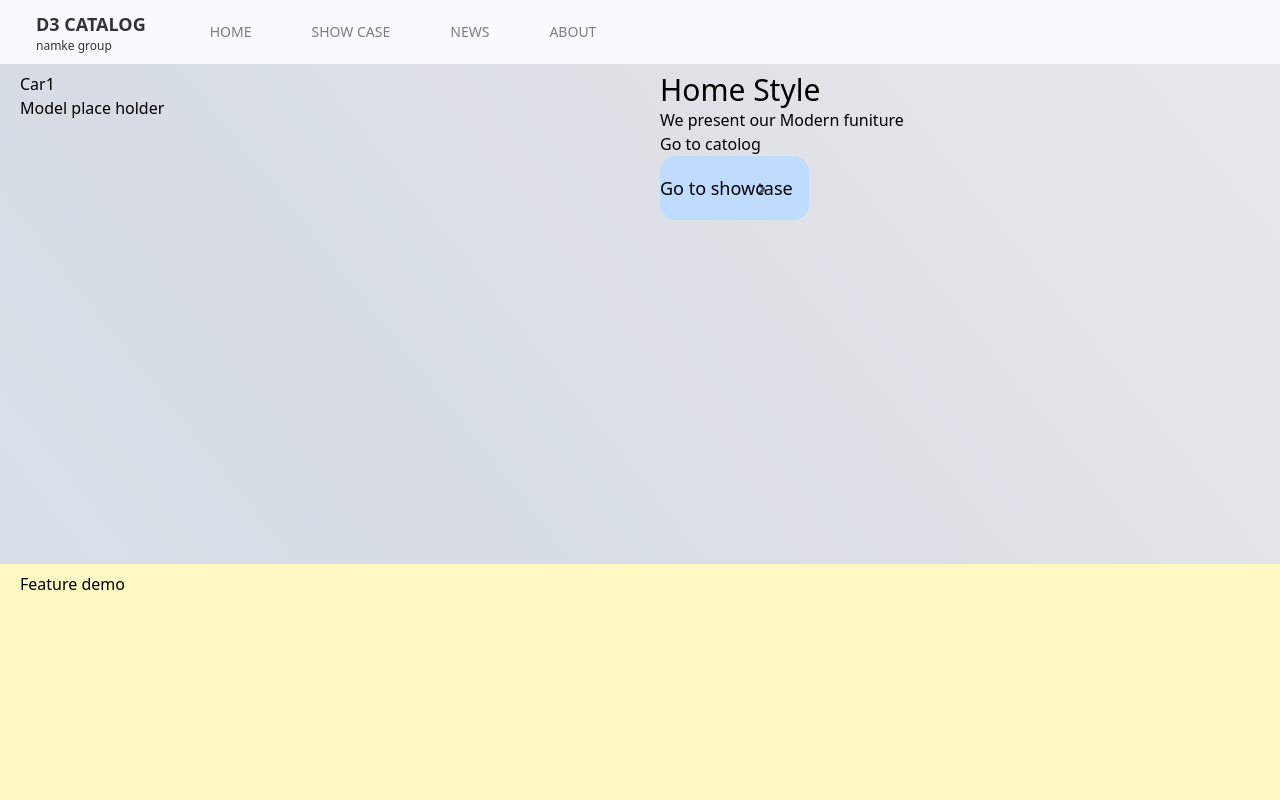
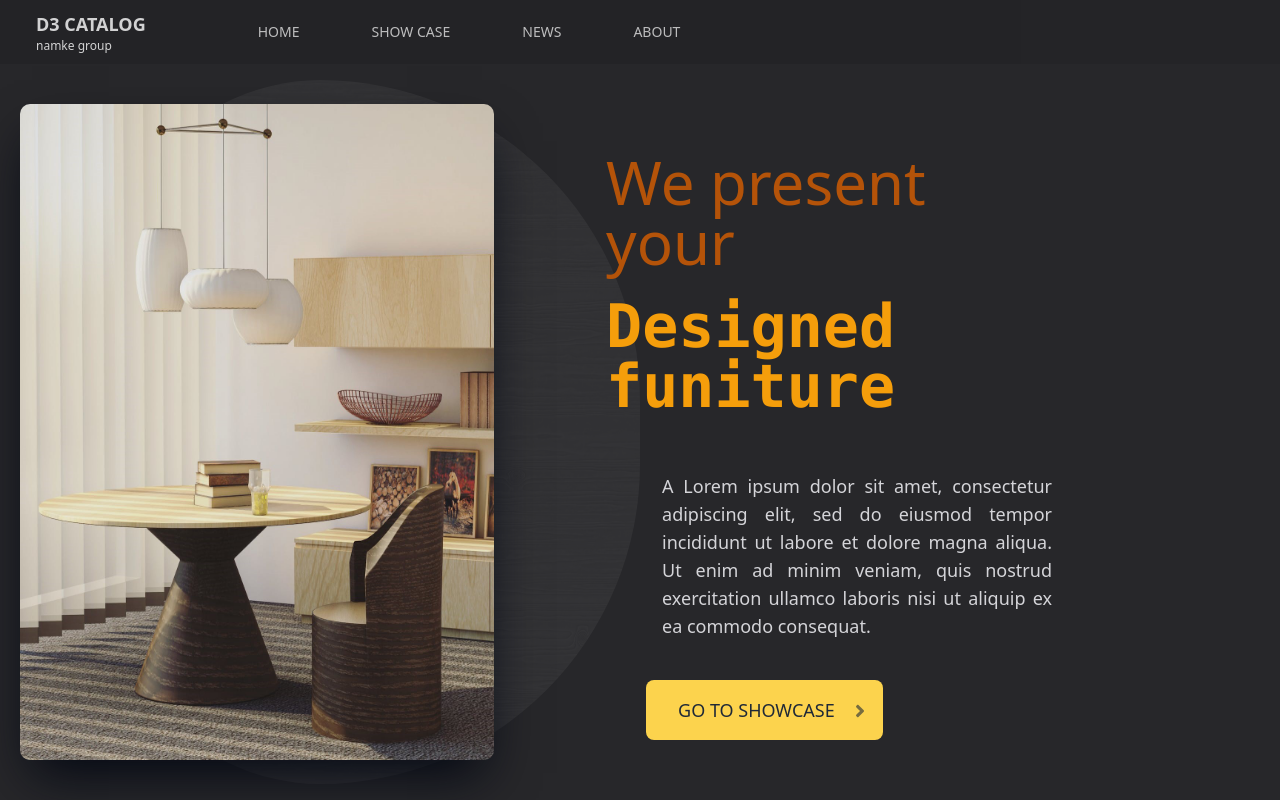
Before and after one commit to namke-dev/ThreeD-Catalog, a Next.js app: page /home in a window 1280 px wide. Shown: the top 800 px of the page. Built offline with nearby package versions, Linux system fonts and the light colour scheme.

Commit message:
style homepage

```diff
--- a/src/components/layouts/HomePageCart.jsx
+++ b/src/components/layouts/HomePageCart.jsx
@@ -5,7 +5,7 @@ export default function HomePageCart({ children, props, className }) {
     <div
       {...props}
       className={`
-        px-5 py-2 bg-black/5
+        px-5 py-2
         ${className}`}
     >
       {children}
--- a/src/components/layouts/HomePageIntro.jsx
+++ b/src/components/layouts/HomePageIntro.jsx
@@ -5,51 +5,77 @@ import Link from "next/link";
 
 export default function HomePageIntro() {
   return (
-    <div className="grid grid-cols-2">
-      <HomePageCart className="h-[500px]">
-        Car1
-        <div>Model place holder</div>
-      </HomePageCart>
-      <HomePageCart className="">
-        <div className="text-3xl">Home Style</div>
-        <div>
-          We present our <span>Modern funiture</span>
+    <div className="">
+      {/* background */}
+      <div className="absolute top-20 w-full opacity-10 z-10">
+        <img
+          src="/textures/Wood_gray.jpg"
+          alt="placeholder"
+          className="h-[88vh] w-[50vw] pl-16 rounded-[500px]"
+        />
       </div>
-        <div>Go to catolog</div>
+
+      <HomePageCart className="flex flex-row h-[95vh] w-full bg-zinc-800 text-zinc-300 z-20">
+        <div className="h-auto w-1/2 flex justify-end pt-8 z-20 pr-20">
+          <img
+            src="/images/homepage6.jpg"
+            alt="placeholder"
+            className="h-[82vh] rounded-[10px] shadow-2xl shadow-gray-950"
+          />
+        </div>
+        <div className="flex flex-col pl-8 w-1/2 mr-32 z-20 pr-20">
+          <div
+            className="text-6xl text-amber-700
+           font-thin font-sans mt-20"
+          >
+            We present your{" "}
+            <div className="text-amber-500 font-mono font-semibold pt-6">
+              Designed funiture
+            </div>
+          </div>
+          <div className="w-full text-lg text-justify mt-14 mb-10 pl-14">
+            A Lorem ipsum dolor sit amet, consectetur adipiscing elit, sed do
+            eiusmod tempor incididunt ut labore et dolore magna aliqua. Ut enim
+            ad minim veniam, quis nostrud exercitation ullamco laboris nisi ut
+            aliquip ex ea commodo consequat.
+          </div>
+
           <Link href="/show-case">
             <button
-            className="py-2
-            bg-blue-200
-            text-gray-80000
-            hover:text-white
-            hover:bg-blue-400
-            font-medium rounded-2xl
-
+              className="h-[60px] px-10
+              bg-amber-300
+              text-gray-800
+              hover:bg-amber-500
               flex flex-row items-center justify-center
               group
-
-            text-sm md:text-lg
-            px-2
-            group
+              rounded-lg
+              ml-10
             "
             >
               <span
                 className="
-                md:py-2.5
                 md:-translate-x-2
-                md:hover:translate-x-0
-                transition-transform"
+                md:group-hover:translate-x-0
+                transition-transform
+                font-medium rounded-md
+                font-sans
+                group-hover:text-white
+                text-sm md:text-lg"
               >
-              Go to showcase
+                GO TO SHOWCASE
               </span>
               <FaAngleRight
-              className="mt-0.5 -mr-14 absolute group-hover:translate-x-4 opacity-60 transition
+                className="mt-0.5 -mr-48 absolute
+                group-hover:translate-x-4 opacity-60 transition
                 scale-0 md:scale-100
+                text-xl
                 md:group-hover:scale-125
-              md:group-hover:opacity-25"
+                md:group-hover:opacity-50
+                group-hover:text-white"
               />
             </button>
           </Link>
+        </div>
       </HomePageCart>
     </div>
   );
--- a/src/components/layouts/Navbar.jsx
+++ b/src/components/layouts/Navbar.jsx
@@ -4,24 +4,27 @@ import Link from "next/link";
 
 export default function Navbar() {
   return (
-    <header className="w-full">
+    <div className=" w-full z-50 bg-zinc-900 text-white/70">
       <div
         className="
+        bg-white/5
+        sticky
+        top-0
         flex flex-row flex-wrap
         items-center justify-start
-        bg-gray-50 text-black/50
         text-xs
         px-3 py-0.5 gap-5
+        z-50
         "
       >
         <Logo
           className="
-          text-black/80
-          md:top-10 md:left-5
-      "
+          text-white/80
+          md:top-10 md:left-5"
         />
+        <div className="flex flex-row gap-8 ml-12">
           <NavbartButton>
-          <Link href={"/home"}>HOME</Link>
+            <Link href={"/"}>HOME</Link>
           </NavbartButton>
           <NavbartButton>
             <Link href={"/show-case"}>SHOW CASE</Link>
@@ -34,7 +37,8 @@ export default function Navbar() {
             <Link href={"/about"}>ABOUT</Link>
           </NavbartButton>
         </div>
-    </header>
+      </div>
+    </div>
   );
 }
 
@@ -51,7 +55,7 @@ function NavbartButton({ className, children, ...props }) {
       text-sm
       hover:bg-black/10
       hover:text-black
-      hover:text-black/40
+      hover:text-white/90
       transition-colors
       ${className}`}
     >
```
Lines whose indentation alone changed are shown as unchanged.
